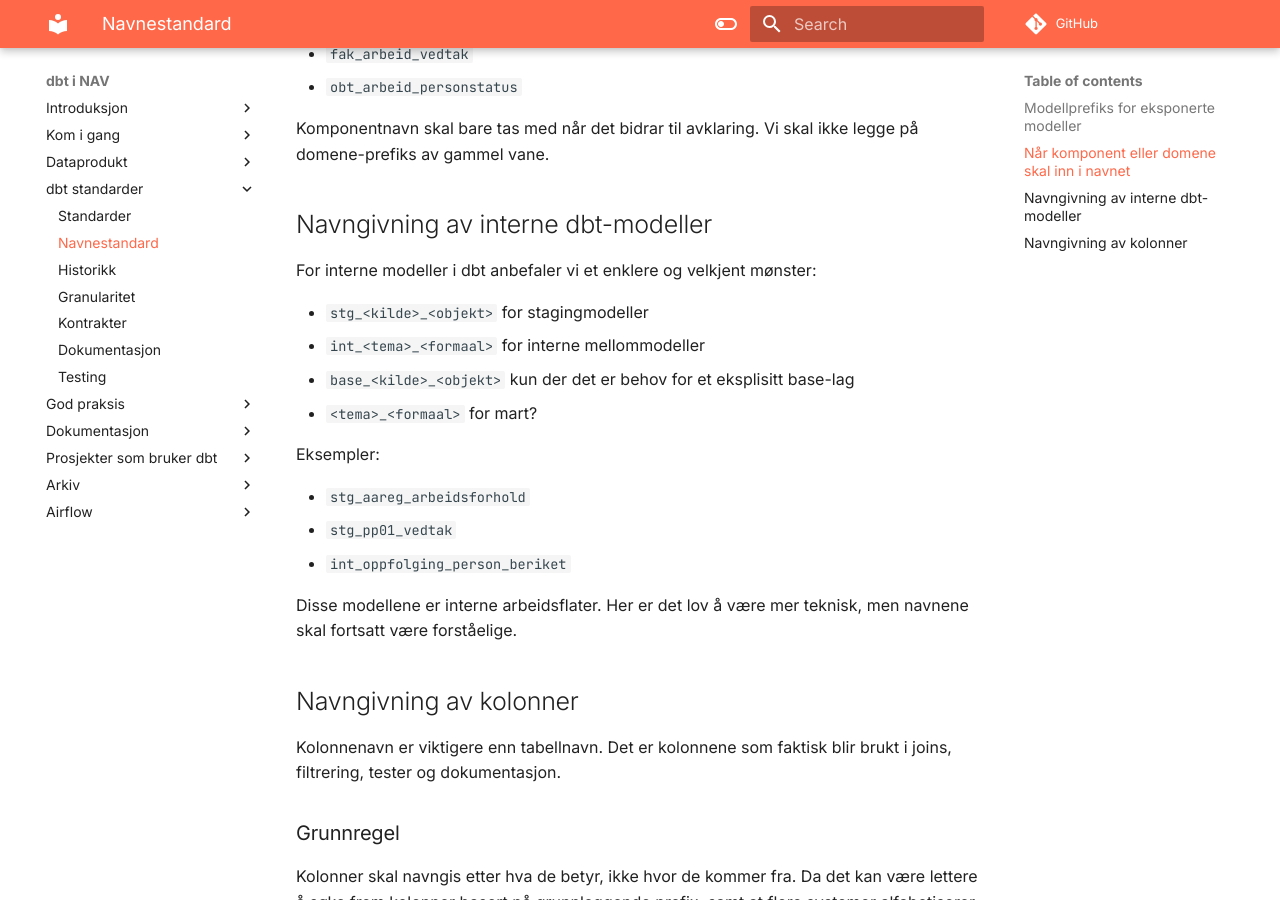
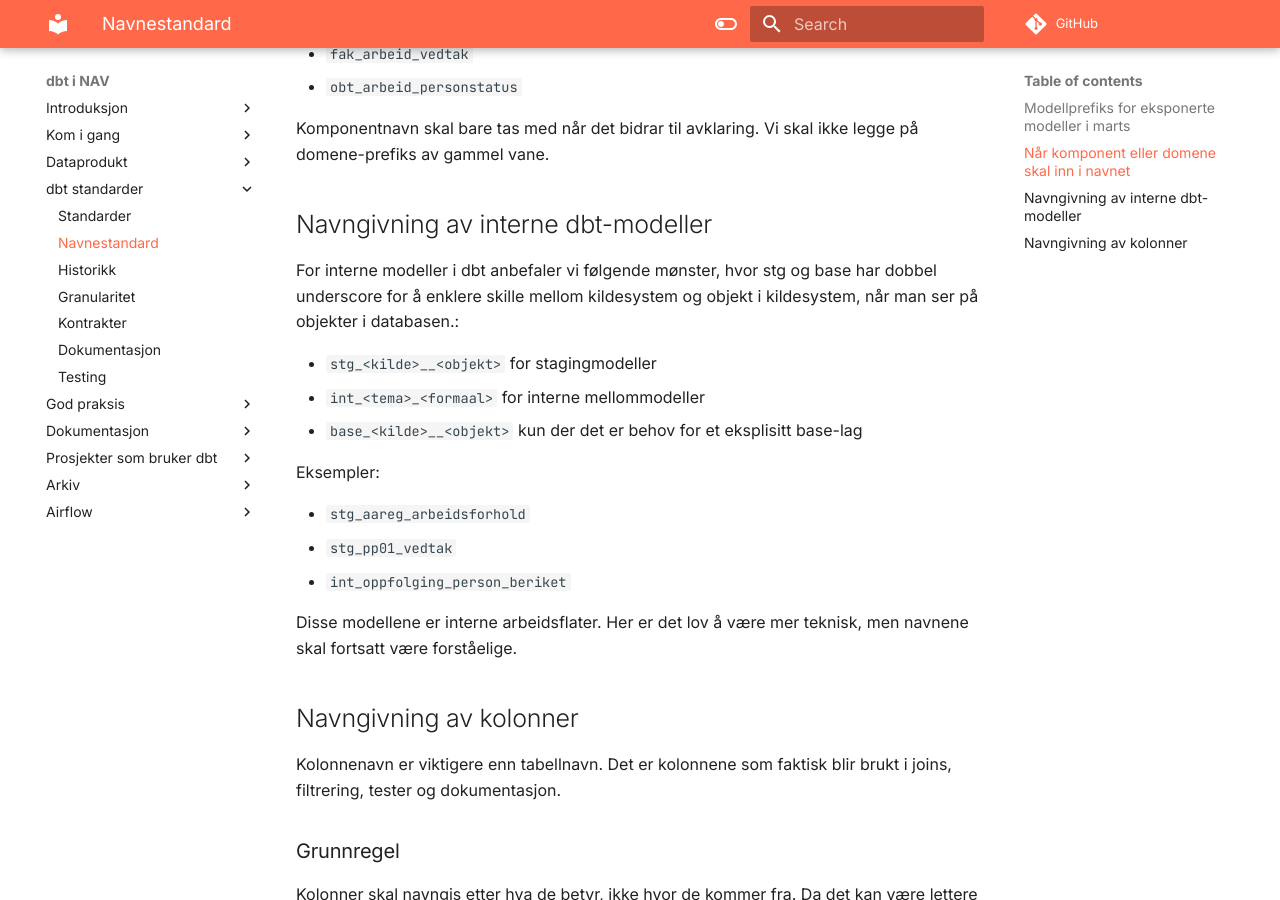
Before and after one commit to navikt/dbt-i-nav, an MkDocs documentation site: the page built from docs/dbt-kodestandard/navnestandard.md, in a window 1280 px wide and 900 px high, scrolled down 1959 px. Built offline with MkDocs 1.6.1 and Material for MkDocs 9.7.7, drawn with Linux system fonts in a browser that asks for light colours; comment, search, counter and statistics services are not loaded; some of the changed text lies outside the part shown.

Commit message:
Dobbel underscore

```diff
--- a/docs/dbt-kodestandard/navnestandard.md
+++ b/docs/dbt-kodestandard/navnestandard.md
@@ -33,7 +33,7 @@ Unngå:
 |`obt_arbeid_personstatus`   | `arbeidsforhold_status`        |
 
 
-## Modellprefiks for eksponerte modeller
+## Modellprefiks for eksponerte modeller i marts
 
 For modeller som andre skal lese og bygge videre på, bruker vi følgende hovedmønstre:
 
@@ -73,12 +73,11 @@ Komponentnavn skal bare tas med når det bidrar til avklaring. Vi skal ikke legg
 
 ## Navngivning av interne dbt-modeller
 
-For interne modeller i dbt anbefaler vi et enklere og velkjent mønster:
+For interne modeller i dbt anbefaler vi følgende mønster, hvor stg og base har dobbel underscore for å enklere skille mellom kildesystem og objekt i kildesystem, når man ser på objekter i databasen.:
 
-- `stg_<kilde>_<objekt>` for stagingmodeller
+- `stg_<kilde>__<objekt>` for stagingmodeller
 - `int_<tema>_<formaal>` for interne mellommodeller
-- `base_<kilde>_<objekt>` kun der det er behov for et eksplisitt base-lag
-- `<tema>_<formaal>` for mart?
+- `base_<kilde>__<objekt>` kun der det er behov for et eksplisitt base-lag
 
 Eksempler:
 
```
